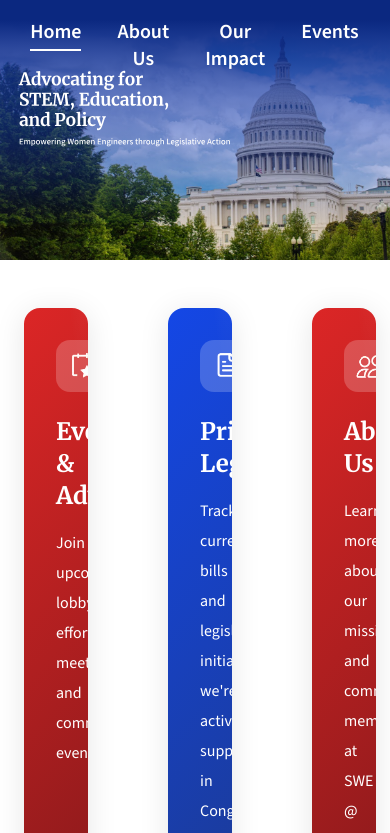
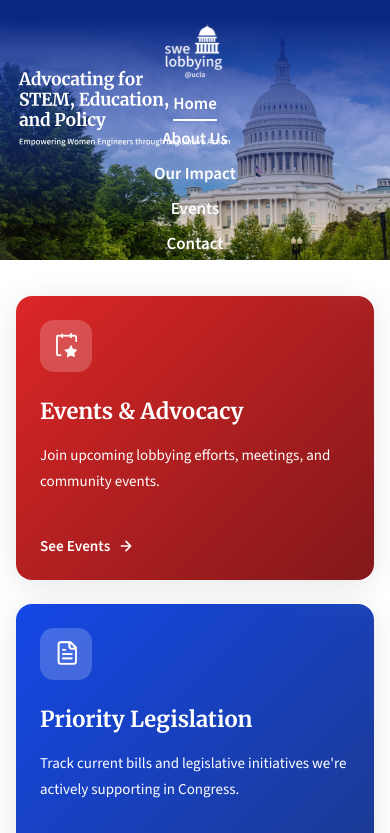
Before and after one commit to swe-ucla/lobbying-website, a React (Create React App) app: page / in a window 390 px wide. Shown: the top 833 px of the page. Built offline with nearby package versions, Linux system fonts and the light colour scheme.

Commit message:
increasing mobile responsiveness of navbar and home widgets

```diff
--- a/src/components/HomeButtons.css
+++ b/src/components/HomeButtons.css
@@ -139,6 +139,39 @@
   transition: transform 0.2s ease;
 }
 
+@media (max-width: 1024px) {
+  .home-button-row {
+    grid-template-columns: repeat(2, 1fr);
+    gap: 36px;
+  }
+}
+
+@media (max-width: 720px) {
+  .home-button-row-container {
+    padding: 36px 16px;
+  }
+
+  .home-button-row {
+    grid-template-columns: 1fr;
+    gap: 24px;
+  }
+
+  .button {
+    padding: 24px;
+    min-height: 0;
+  }
+
+  .button-title {
+    font-size: 22px;
+    line-height: 30px;
+  }
+
+  .button-desc {
+    font-size: 15px;
+    line-height: 26px;
+  }
+}
+
 .button-link:hover svg {
   transform: translateX(3px);
 }
--- a/src/components/NavigationBar.css
+++ b/src/components/NavigationBar.css
@@ -63,3 +63,45 @@
     color: #ffffff;
     border-bottom-color: #ffffff;
 }
+
+@media (max-width: 900px) {
+    .nav_bar {
+        height: auto;
+        padding: 12px 20px;
+        margin-top: 12px;
+    }
+
+    .nav ul {
+        flex-wrap: wrap;
+        justify-content: center;
+        align-items: center;
+        gap: 16px 24px;
+        height: auto;
+    }
+
+    .nav .logo {
+        margin-right: 0;
+        width: 100%;
+        justify-content: center;
+    }
+
+    .nav-logo {
+        height: 56px;
+    }
+
+    .nav_link {
+        font-size: 18px;
+        margin-top: 0;
+    }
+}
+
+@media (max-width: 560px) {
+    .nav ul {
+        flex-direction: column;
+        gap: 12px;
+    }
+
+    .nav_link {
+        font-size: 17px;
+    }
+}
```
